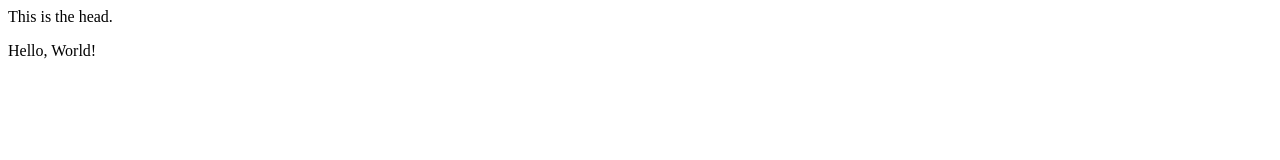
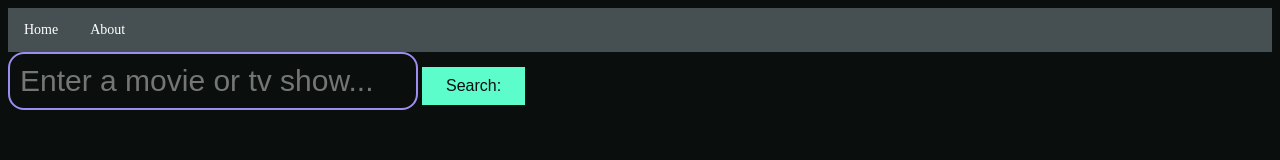
Before and after one commit to lukeMains/Where-Is-That-Movie, a plain HTML site: page index.html in a window 1280 px wide. Drawn offline with Linux system fonts and the light colour scheme.

Commit message:
Start of this html page

```diff
--- a/index.html
+++ b/index.html
@@ -1,7 +1,21 @@
-<title>Where is that movie?</title>
+<!doctype html>
+<html lang="en">
+
 <head>
-     <p>This is the head.</p>
+     <meta charset="utf-8">
+     <title>Where is that movie?</title>
+     <link href="style.css" rel="stylesheet" type="text/css">
+
+     <div class="topnav">
+          <a>Home</a>
+          <a>About</a>
+     </div>
 </head>
+
 <body>
-     <p>Hello, World!</p>
+     <div class="search-bar">
+          <input type="text" placeholder="Enter a movie or tv show...">
+          <button>Search:</button>
+     </div>
 </body>
+</html>
--- /dev/null
+++ b/style.css
@@ -0,0 +1,51 @@
+body {
+     background-color: #0A0F0D /*Outer Space (grey)*/
+}
+/* Add background color. */
+.topnav {
+     overflow: hidden;
+     background-color: #464F51;
+}
+
+/* Style the links inside the navigation bar. */
+.topnav a {
+     float: left;
+     display: block;
+     color: white;
+     text-align: center;
+     padding: 14px 16px;
+     text-decoration: none;
+     font-size: 14px;
+}
+
+/* Color change when you hover over the button */
+.topnav a:hover {
+     background-color: #53DD6C; /*Paris Green*/
+     color: black;
+}
+
+/* Make the search bar in the center */
+.search-bar input[type=text]{
+     float: none;
+     padding: 10px;
+     background-color: #0A0F0D; /*Outer Space (grey)*/
+     color: white;
+     border-radius: 16px;
+     border-style: solid;
+     border-color: #9D8DF1; /*Bright Lavender*/
+     font-size: 30px;
+}
+
+.search-bar button {
+     border: none;
+     background-color: #5DFDCB; /*Aquamarine*/
+     color: #0A0F0D; /*Smoky Black*/
+     padding: 10px 24px;
+     text-align: center;
+     display: inline-block;
+     font-size: 16px;
+}
+
+.search-bar button:hover {
+     box-shadow: 0 0 15px #FFFFFF;
+}
```
